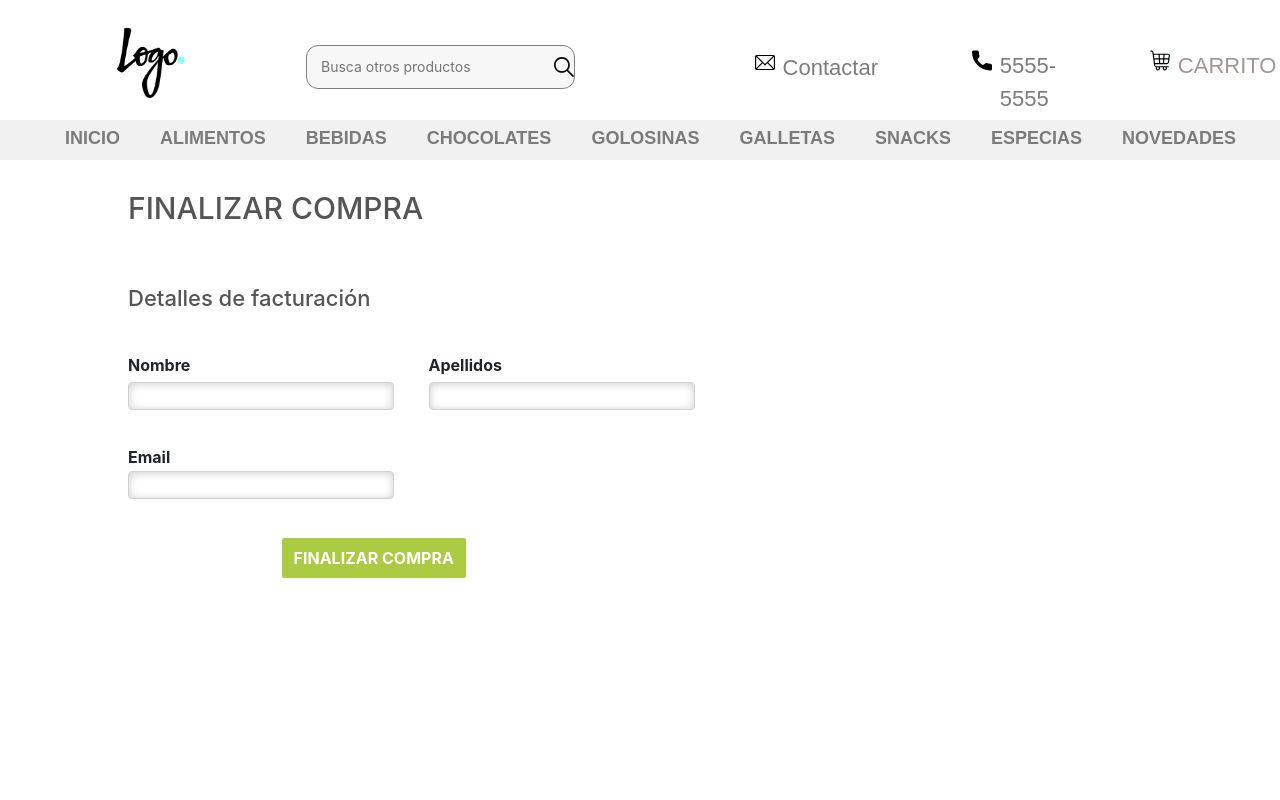
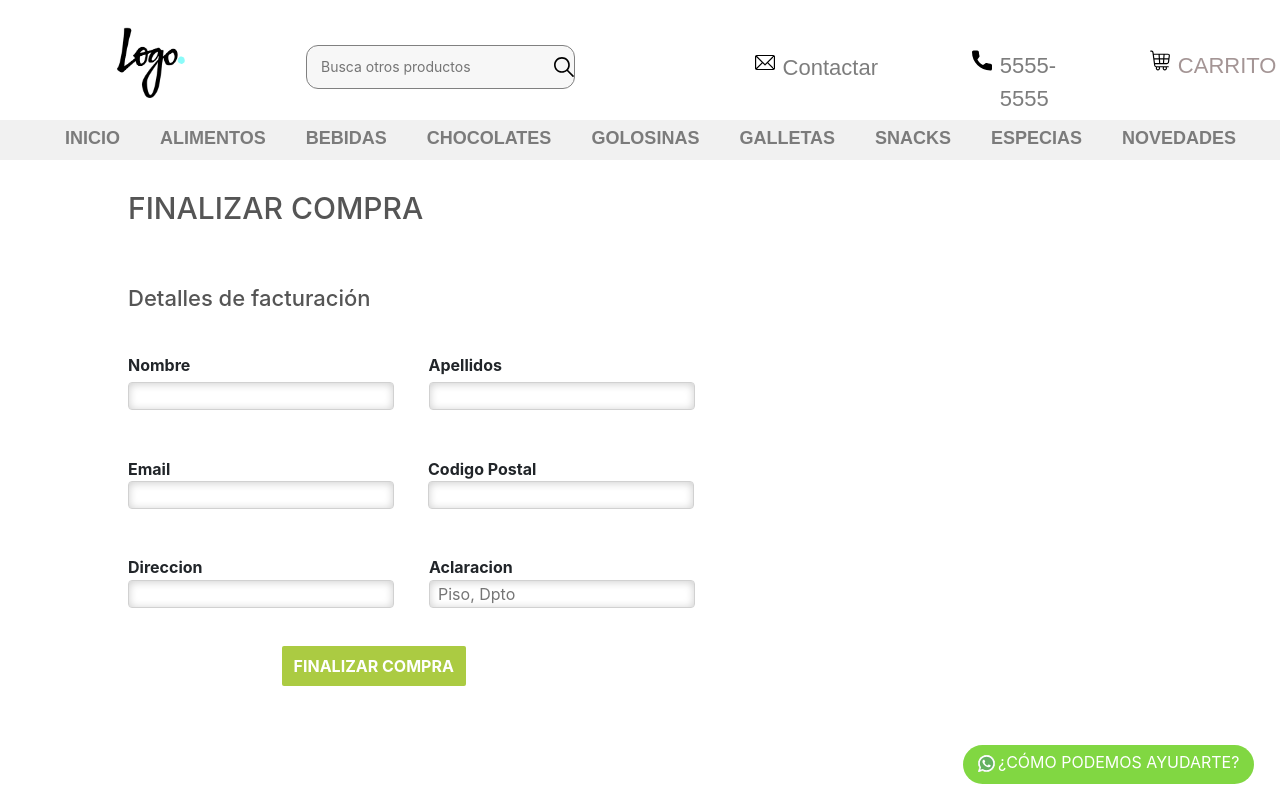
Before and after one commit to GonzaloGuasch/homestore-market, a React (Create React App) app: page /Factura in a window 1280 px wide. Built offline with nearby package versions, Linux system fonts and the light colour scheme.

Commit message:
facturacion WIP

```diff
--- a/src/components/Factura.js
+++ b/src/components/Factura.js
@@ -2,6 +2,7 @@ import React from 'react'
 import Header from '../components/Header'
 import NavBar from '../components/BarraBusqueda'
 import '../css/FinalizarCompra.css'
+import Boton from '../components/WppButton'
 
 export default class Factura extends React.Component{
     constructor(props) {
@@ -30,11 +31,33 @@ export default class Factura extends React.Component{
                         <div><input type="text" className="input"/></div>
                     </div>
                 </div>
+                <div className="nombre-apellido-container">
+                    <div className="box-tittle"></div>
+
+                </div>
                     <div className="box-email">
-                        <div className="email">Email </div>
-                        <div><input type="text" className="input"/></div>
+                        <div>
+                            <div className="email">Email </div>
+                            <div><input type="text" className="input"/></div>
+                        </div>
+                        <div className="inputs">
+                            <div className="email">Codigo Postal</div>
+                            <div><input type="text" className="input"/></div>
+                        </div>
                     </div>
+                    <div className="box-email">
+                            <div className="direccion">
+                                <div className="email">Direccion </div>
+                                <div><input type="text" className="input"/></div>
+                            </div>
+                            <div className="aclaracion">
+                            <div className="email">Aclaracion</div>
+                            <div><input type="text" className="input" placeholder="Piso, Dpto"/></div>
+                        </div>
+                    </div>
+
                     <input type="button" value="FINALIZAR COMPRA" className="finalizar-compra-button"/>
+                <Boton></Boton>
                 </div>
 
         );
--- a/src/components/WppButton.js
+++ b/src/components/WppButton.js
@@ -1,12 +1,13 @@
 import React from 'react'
 import '../css/BotonWpp.css'
+import wpp from '../images/whatsapp.svg'
 export default function BotonWpp(){
 
     return (
         <div>
             <a href="https://api.whatsapp.com/send?phone=5491139327763&text=Hola!%20Vengo%20de%20la%20Web%20de%20Home%20Store%20Market"
             target="_blank"
-            className="wpp-boton">¿Cómo podemos ayudarte?</a>
+            className="wpp-boton"><img src={wpp} className="wpp-pop-up"/>¿Cómo podemos ayudarte?</a>
         </div>
     );
 }
--- a/src/css/BotonWpp.css
+++ b/src/css/BotonWpp.css
@@ -6,7 +6,13 @@
 
     padding: 5px 15px 10px 15px;
 
+
     position: fixed;
     bottom: 2%;
     right: 2%;
 }
+
+.wpp-pop-up{
+    height: 17px;
+    margin-right: 3px;
+}
--- a/src/css/FinalizarCompra.css
+++ b/src/css/FinalizarCompra.css
@@ -39,10 +39,11 @@
 
 .box-email{
     margin-left: 10%;
+    display: flex;
 }
 
 .input{
-    background: #fff;
+  background: #fff;
   color: #525865;
   border-radius: 4px;
   border: 1px solid #d1d1d1;
@@ -71,3 +72,16 @@ input:hover {
 .finalizar-compra-button:hover{
     background-color: #3c6b33;
 }
+
+.inputs{
+    margin-left: 34px;
+}
+
+.direccion{
+    margin-top: 38px;
+}
+
+.aclaracion{
+    margin-top: 38px;
+    margin-left: 35px;
+}
```
Also changed, not shown: src/images/whatsapp.svg (added).
